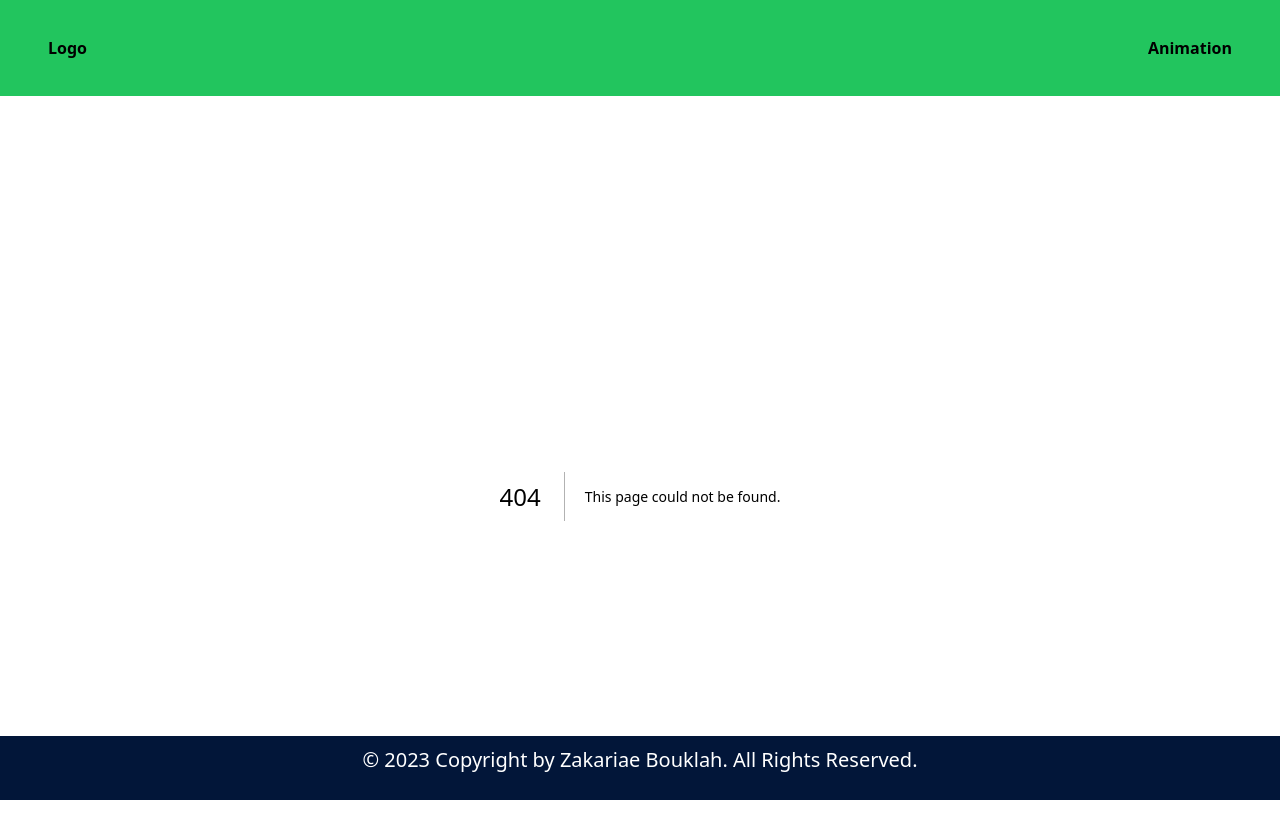
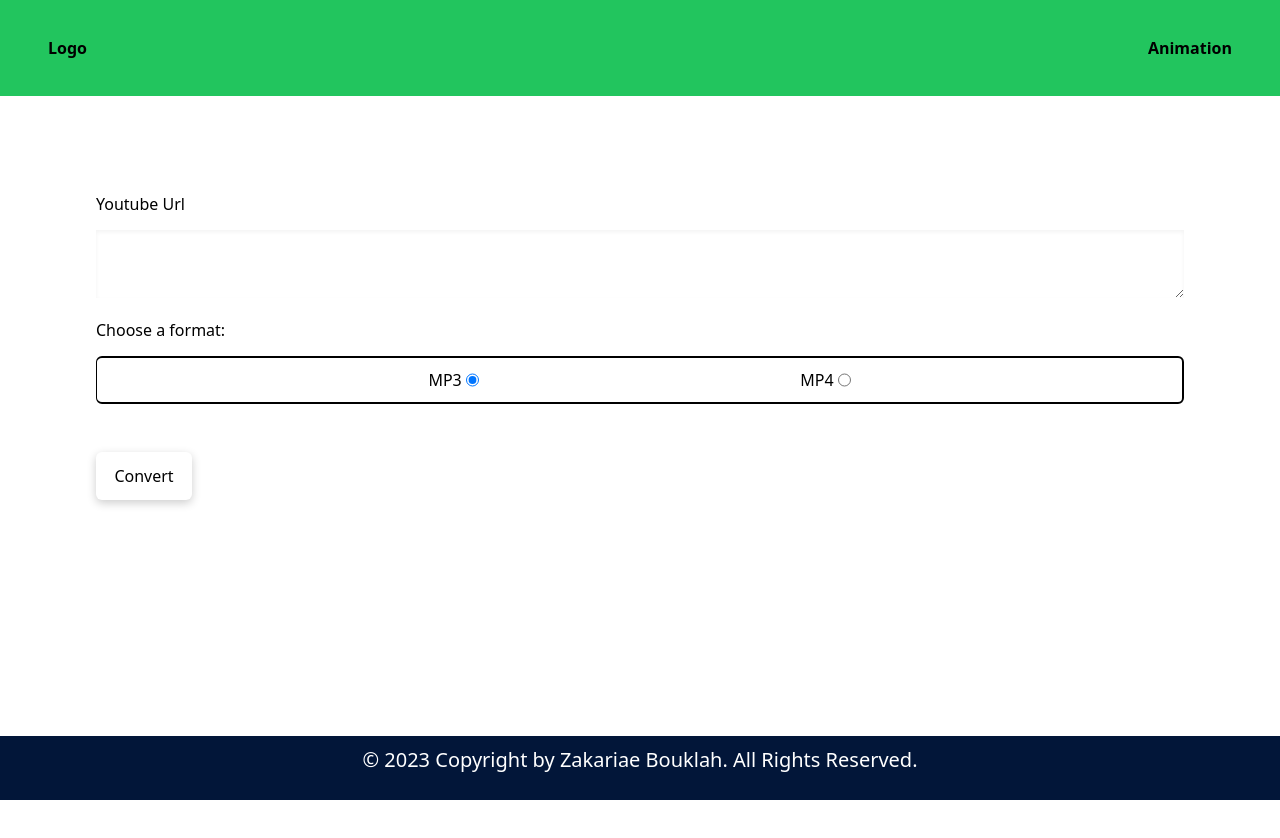
Before and after one commit to zakariaebouklah/yt-v-converter, a Next.js app: page /conversion/new in a window 1280 px wide. Before the commit this address had no page. Shown: the top 838 px of the page. After the commit the page ends 800 px from the top, so only its background shows below. Built offline with nearby package versions, Linux system fonts and the light colour scheme.

Commit message:
implementing conversion services

```diff
--- /dev/null
+++ b/pages/api/mp3.js
@@ -0,0 +1,46 @@
+import axios from "axios";
+
+export default async function mp3Conversion(req, res)
+{
+
+    // console.log(req.data.jwt ?? "jwt not found...");
+    // console.log(req.data);
+
+    // const jwt = window.localStorage.getItem('auth-token');
+
+    const postedData = {
+        yt_url: req.body.url
+    };
+    const postedConfig = {
+      headers: {
+          Authorization: `Bearer ${req.body.jwt}`
+      }
+    };
+
+    let response = {};
+
+    try {
+
+        response = await axios.post(
+            "http://localhost:8000/api/conversion/mp3",
+            JSON.stringify(postedData),
+            postedConfig
+        );
+
+    }
+    catch (err) {
+        console.log(err)
+    }
+
+    // const data = {message: "mp3 conversion end-point"};
+
+    // res.status(200).json({keys: Object.keys(req.body)});
+    // res.status(200).json({token: req.body.jwt, url: req.body.url});
+
+    // res.status(200).json({keys: Object.keys(response.data), jwt: req.body.jwt})
+
+    // res.status(200).json({bin: response.data});
+    // res.status(200).json({data: response, message: "converted successfully to mp3 format..."});
+
+    res.status(200).json(response.data);
+}
--- /dev/null
+++ b/pages/api/mp4.js
@@ -0,0 +1,29 @@
+import axios from "axios";
+
+export default async function mp4Conversion(req, res)
+{
+    const postedData = {
+        yt_url: req.body.url
+    }
+
+    const postedConfig = {
+        headers: {
+            Authorization: `Bearer ${req.body.jwt}`
+        }
+    }
+
+    let response = {} ;
+
+    try {
+        response = await axios.post(
+            "http://localhost:8000/api/conversion/mp4",
+            JSON.stringify(postedData),
+            postedConfig
+        )
+    }
+    catch (err) {
+        console.log(err);
+    }
+
+    res.status(200).json(response.data);
+}
--- /dev/null
+++ b/pages/conversion/new.js
@@ -0,0 +1,141 @@
+import React, {useEffect, useState} from 'react';
+import Head from "next/head";
+import axios from "axios";
+
+function New(props) {
+
+    const [url, setUrl] = useState('');
+    const [format, setFormat] = useState("mp3");
+    const [jwt, setJWT] = useState('');
+    const [loader, setLoader] = useState('');
+
+    const [downloadLink, setDownloadLink] = useState(null);
+
+    useEffect(() => {
+         setJWT(window.localStorage.getItem('auth-token'));
+    }, [])
+
+    const configData = {
+        headers: {
+            'Content-Type': 'application/json'
+        },
+        withCredentials: true
+    }
+
+    const handleChange = (e) => {
+        setFormat(e.target.value)
+        // console.log(e.target.value)
+    }
+
+    const handleSubmit = (e) => {
+        e.preventDefault();
+
+        setLoader("Loading...")
+
+        const postToApiEndPoint = async (endpoint) => {
+            try {
+                console.log(url);
+                const response = await axios.post(endpoint, {url, jwt}, configData);
+                // console.log(response.data);
+                /* get the binary file as a js Blob */
+                console.log(response);
+                console.log("------------")
+                // const binData = new Blob([response.data.bin], { type: "audio/mpeg" });
+                /* create downloadLink based on binary data */
+                // const link = URL.createObjectURL(binData);
+
+                /**
+                 * TODO: if jwt is expired we need to tell the user to reconnect of redirect him to /login
+                 */
+
+                if(response.data.success)
+                {
+                    setDownloadLink(response.data.link);
+                }
+                else
+                {
+                    /**
+                     * TODO: Use React Hot toasts
+                     */
+                    alert("something went wrong");
+                }
+            }
+            catch (err) {
+                console.log(err)
+            }
+        };
+
+        switch (format) {
+            case "mp3":
+
+                postToApiEndPoint("../api/mp3")
+                    .then(r => {});
+                break;
+
+            case "mp4":
+
+                postToApiEndPoint("../api/mp4")
+                    .then(r => {})
+                break;
+        }
+    }
+
+    return (
+        <div>
+            <Head>
+                <title>New Conversion</title>
+            </Head>
+            <div>
+                <form method="POST" className="form-login" id="conversion-form" onSubmit={handleSubmit}>
+
+                    <div className="grp">
+                        <label htmlFor="url">Youtube Url</label>
+                        <textarea onChange={e => setUrl(e.target.value)} className="input" name="url" required={true}/>
+                    </div>
+
+                    <div className="grp">
+                        <p>Choose a format: </p>
+                        <div className="radios">
+
+                            <div className="radio">
+                                <label>MP3</label>
+                                <input value="mp3" type="radio" name="format" checked={format === "mp3"} onChange={handleChange} required={true}/>
+                            </div>
+
+                            <div className="radio">
+                                <label>MP4</label>
+                                <input value="mp4" type="radio" name="format" checked={format === "mp4"} onChange={handleChange}/>
+                            </div>
+
+                        </div>
+                    </div>
+
+                    <div className="h-24">
+                        <input type="submit" value="Convert" className="btn mt-7"/>
+                    </div>
+
+                </form>
+            </div>
+
+            <div>
+                {
+                    downloadLink &&
+                        (
+                            <a href={downloadLink} download={`yt-vid.${format}`} >
+                                <button>Download</button>
+                            </a>
+                        )
+                }
+                {
+                    downloadLink
+                    ?
+                        <p>{loader}</p>
+                    :
+                        <p> </p>
+                }
+            </div>
+        </div>
+    );
+}
+
+export default New;
--- a/pages/dashboard.js
+++ b/pages/dashboard.js
@@ -1,10 +1,17 @@
 import React from 'react';
+import Head from "next/head";
 
 function Dashboard(props) {
     return (
         <div>
-            This is home
+            <Head>
+                <title>Dashboard</title>
+            </Head>
+            <div>
+                This is home
+            </div>
         </div>
+
     );
 }
 
--- a/styles/tail.css
+++ b/styles/tail.css
@@ -16,7 +16,7 @@
         @apply bg-white text-black p-3 rounded-lg inline-block hover:bg-orangec hover:text-white effect;
     }
     .btn {
-        @apply w-24 h-12 p-3 shadow-3xl text-center rounded-md;
+        @apply w-24 h-12 p-3 shadow-3xl text-center rounded-md cursor-pointer;
     }
     .nav {
         @apply w-full h-24 bg-green-500 flex flex-row justify-between items-center px-12;
@@ -45,4 +45,10 @@
     .grp {
         @apply w-full flex flex-col justify-between space-y-3.5;
     }
+    .radios {
+        @apply flex flex-row justify-evenly border-2 border-l border-black p-2.5 rounded-md;
+    }
+    .radio {
+        @apply flex flex-row space-x-1 ;
+    }
 }
```
